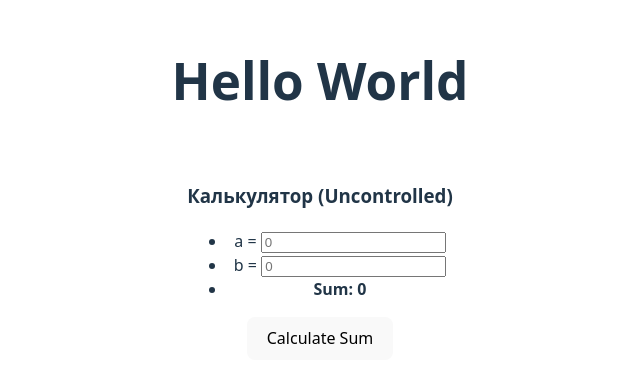
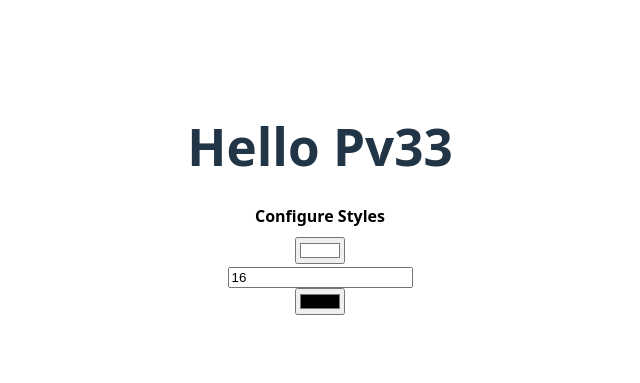
Before and after one commit to ninydev/pv33_node, a React (Vite) app in the folder 01_intro/my-react-app/: page / in a window 1280 px wide. Shown: the part 201-584 px from the top of the page, without its empty margins (320-960 px from the left). Built offline with nearby package versions, Linux system fonts and the light colour scheme.

Commit message:
useState

```diff
--- a/01_intro/my-react-app/src/App.jsx
+++ b/01_intro/my-react-app/src/App.jsx
@@ -3,13 +3,14 @@ import MyFirstJsx from "./MyFirstJsx.jsx";
 import MySecondJsx from "./MySecondJsx.jsx";
 import VarsExample from "./VarsExample.jsx";
 import CalcSum from "./CalcSum.jsx";
+import {ConfigureStyle} from "./UsingHooks/ConfigureStyle.jsx";
 
 function App() {
 
   return (
     <>
-        <h1> Hello World</h1>
-        <CalcSum />
+        <h1> Hello Pv33</h1>
+        <ConfigureStyle />
     </>
   )
 }
--- /dev/null
+++ b/01_intro/my-react-app/src/UsingHooks/ConfigureStyle.jsx
@@ -0,0 +1,17 @@
+import {useState} from "react";
+
+export  const ConfigureStyle = () => {
+
+    const [bgColor, setBgColor] = useState('#ffffff');
+    const [fontSize, setFontSize] = useState(16);
+    const [color, setColor] = useState('#000000');
+
+    return(
+        <div style={{backgroundColor: bgColor}}>
+            <h1 style={{fontSize: fontSize, color: color }}> Configure Styles</h1>
+            <input type="color" value={bgColor} onChange={(e) => setBgColor(e.target.value)}/><br/>
+            <input type="number" value={fontSize} onChange={(e) => setFontSize(Number(e.target.value))}/><br/>
+            <input type="color" value={color} onChange={(e) => setColor(e.target.value)}/><br/>
+        </div>
+    )
+}
--- a/01_intro/my-react-app/src/VarsExample.jsx
+++ b/01_intro/my-react-app/src/VarsExample.jsx
@@ -19,7 +19,7 @@ export default function  VarsExample ()  {
 
 
     const addCNoSetter = () => {
-        c++;
+        // c++;
         console.log(c)
     }
 
```
Also changed, not shown: 01_intro/my-react-app/VanillaJS/CalcSum.html (renamed from 01_intro/my-react-app/nativeJS/CalcSum.html).
